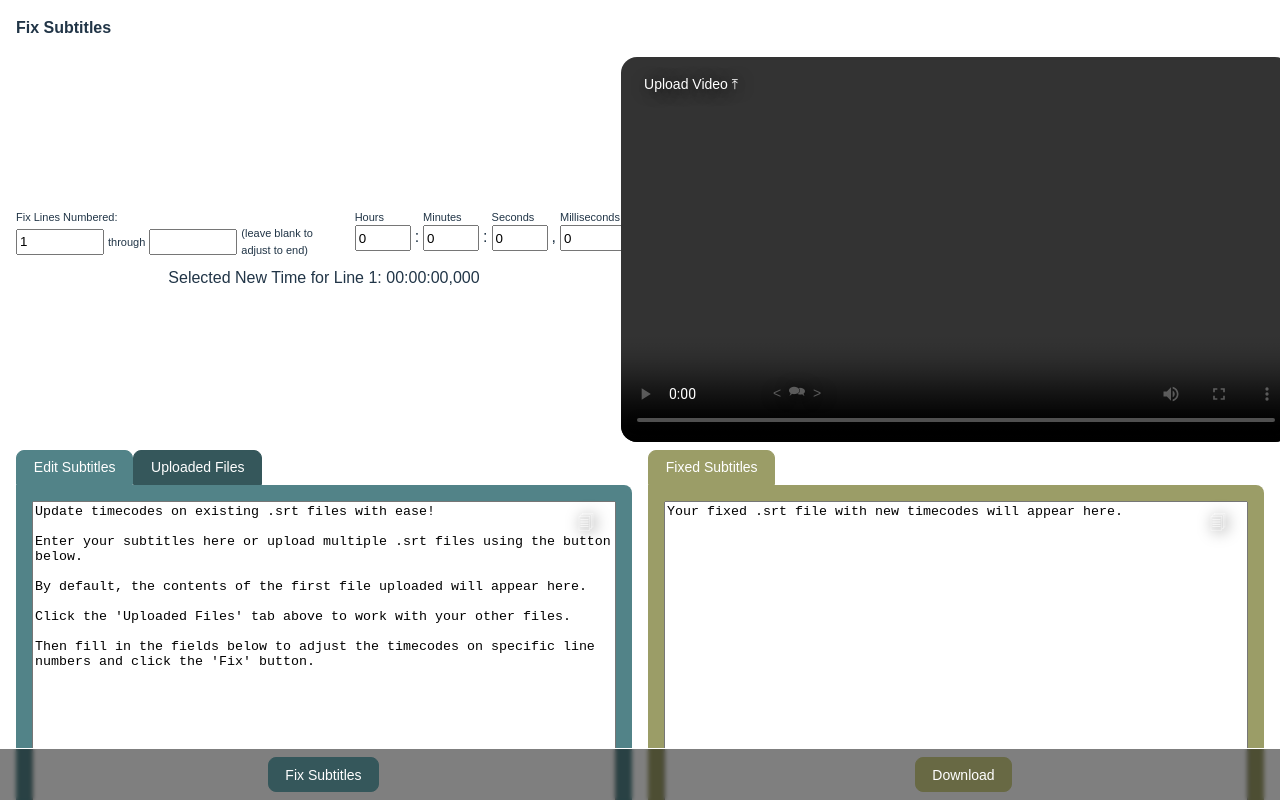
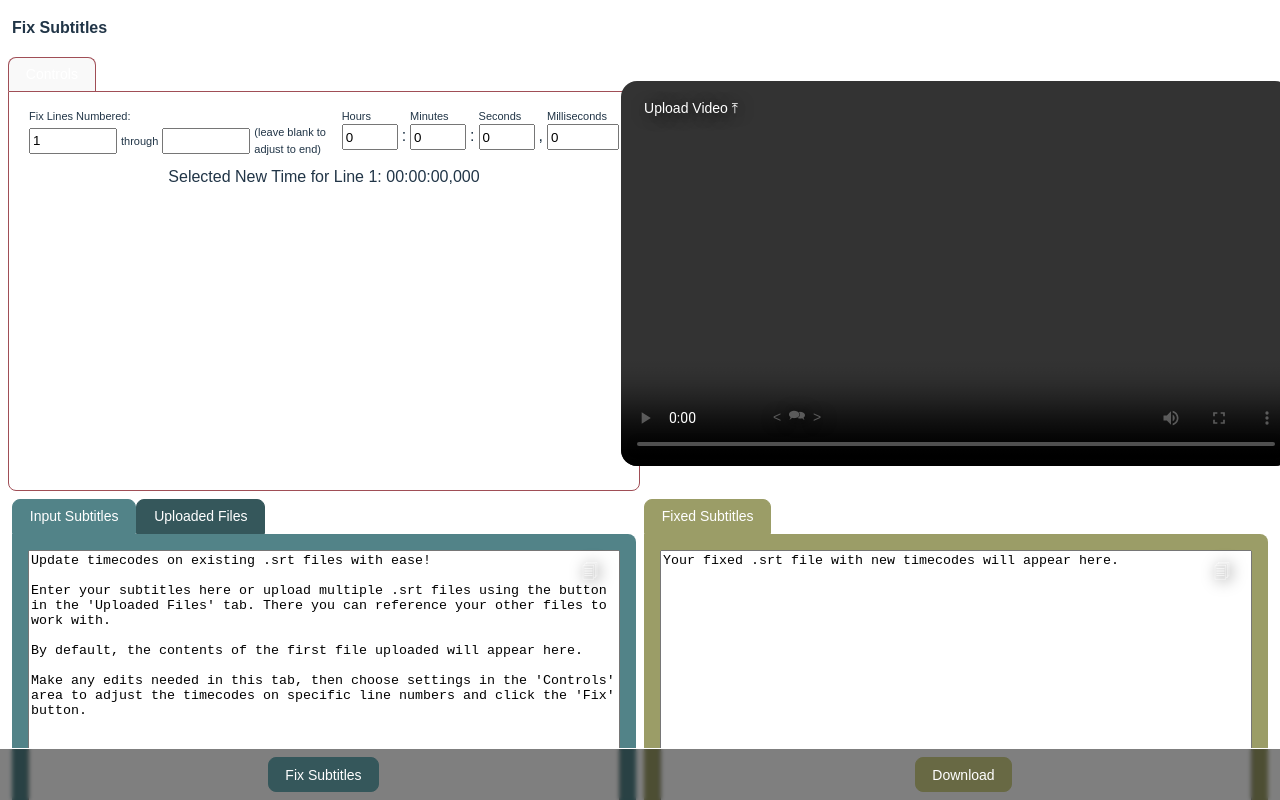
Before and after one commit to mrnolanhenry/srt-client, a React (Vite) app: page / in a window 1280 px wide. Shown: the top 800 px of the page. Built offline with nearby package versions, Linux system fonts and the light colour scheme.

Commit message:
styling and instructions update

```diff
--- a/src/App.css
+++ b/src/App.css
@@ -32,7 +32,7 @@
 }
 
 .padded-column {
-  padding: 0rem .5rem 0rem .5rem;
+  padding: 0rem .25rem 0rem .25rem;
 }
 
 .padded-row {
--- a/src/App.tsx
+++ b/src/App.tsx
@@ -2,23 +2,21 @@ import { useEffect, useRef, useState } from 'react';
 import './App.css';
 import Time from './classes/Time';
 import InputContainer from './components/InputContainer/InputContainer';
-import LineNumberControl from './components/LineNumberControl/LineNumberControl';
 import OutputContainer from './components/OutputContainer/OutputContainer';
 import StickyFooter from './components/StickyFooter/StickyFooter';
 import SubtitleFixer from './components/SubtitleFixer/SubtitleFixer';
-import TimeControl from './components/TimeControl/TimeControl';
 import VideoUploadAndPlayer from './components/VideoUploadAndPlayer/VideoUploadAndPlayer';
 import useDebounce from './hooks/useDebounce';
 import type { FileContent } from './interfaces/FileContent';
 import TimeUtils from './utilities/TimeUtils';
 import SubtitleUtils from './utilities/SubtitleUtils';
+import ControlsContainer from './components/ControlsContainer/ControlsContainer';
 
 function App() {
   const INSTRUCTIONS_TEXT = `Update timecodes on existing .srt files with ease!
-    \nEnter your subtitles here or upload multiple .srt files using the button below.
+    \nEnter your subtitles here or upload multiple .srt files using the button in the 'Uploaded Files' tab. There you can reference your other files to work with.
     \nBy default, the contents of the first file uploaded will appear here.
-    \nClick the 'Uploaded Files' tab above to work with your other files.
-    \nThen fill in the fields below to adjust the timecodes on specific line numbers and click the 'Fix' button.`;
+    \nMake any edits needed in this tab, then choose settings in the 'Controls' area to adjust the timecodes on specific line numbers and click the 'Fix' button.`;
   // TODO: Consider making textInputs a single string vs. string[]
   const [textInputs, setTextInputs] = useState<string[]>([INSTRUCTIONS_TEXT]);
   const [textOutput, setTextOutput] = useState<string>('Your fixed .srt file with new timecodes will appear here.');
@@ -178,35 +176,17 @@ function App() {
           <div className="flex-column full-width centered-column">
             <div className="section-row flex-row">
               <div id="controlColumn" className="flex-column centered-column">
-                <div className="section-row flex-row spaced-between-row full-width">
-                  <div className="flex-column padded-column">
-                    <LineNumberControl
+                <ControlsContainer
                   lineStartInput={lineStartInput}
-                      lineStopInput={lineStopInput}
-                      handleLineStartInputChange={handleLineStartInputChange}
-                      handleLineStopInputChange={handleLineStopInputChange}
-                    />
-                  </div>
-                  <div className="flex-column padded-column">
-                    <TimeControl
+                  lineStopInput={lineStopInput as number}
                   timeInput={timeInput}
-                      lineStartInput={lineStartInput}
                   handleHoursChange={handleHoursChange}
                   handleMinutesChange={handleMinutesChange}
                   handleSecondsChange={handleSecondsChange}
                   handleMillisecondsChange={handleMillisecondsChange}
+                  handleLineStartInputChange={handleLineStartInputChange}
+                  handleLineStopInputChange={handleLineStopInputChange}
                 />
-                  </div>
-                </div>
-                <div className="flex-row centered-row full-width">
-                  <div className="flex-column padded-column">
-                    <div className="flex-row centered-row">
-                      <div className="flex-column">
-                        <span>Selected New Time for Line {lineStartInput}: {TimeUtils.getDisplayTime(timeInput)}</span>
-                      </div>
-                    </div>
-                  </div>
-                </div>
               </div>
               <div id="videoContainerColumn" className="flex-column centered-column">
                 <VideoUploadAndPlayer
--- /dev/null
+++ b/src/components/ControlsContainer/ControlsContainer.css
@@ -0,0 +1,49 @@
+.controls-tab-content-row {
+  height: 400px;
+  box-sizing: border-box;
+  border-radius: 0 8px 8px 8px;
+  /* background-color: rgba(160, 78, 86, 1); */
+  border-color: rgba(160, 78, 86, 1);
+  border-style: solid;
+  border-width: 1px;
+}
+
+.controls-container-tab {
+  overflow: hidden;
+}
+
+.controls-container-tab button {
+    /* background-color: rgba(160, 78, 86, 1); */
+    float: left;
+    border-width: 1px 1px 0 1px;
+    border-color: rgba(160, 78, 86, 1);
+    border-style: solid;
+    -moz-border-radius: 0px;
+    -webkit-border-radius: 8px 8px 0px 0px;
+    border-radius: 8px 8px 0px 0px;
+    outline: none;
+}
+
+.controls-container-tab button:hover {
+  /* background-color: rgba(160, 78, 86, 1); */
+  border-color: rgba(160, 78, 86, 1);
+}
+
+.controls-container-tab button.active {
+  /* background-color: rgba(160, 78, 86, 1); */
+  border-color: rgba(160, 78, 86, 1);
+}
+
+.controls-container-tabcontent {
+  padding: 0;
+  height: 100%;
+}
+
+.inner-tabcontent-container {
+  height: 100%;
+  /* background-color: #3B3B3B; */
+}
+
+.padded-container {
+  padding: 16px;
+}
--- /dev/null
+++ b/src/components/ControlsContainer/ControlsContainer.tsx
@@ -0,0 +1,72 @@
+import './ControlsContainer.css';
+import { useState } from 'react';
+import LineNumberControl from '../LineNumberControl/LineNumberControl';
+import TimeControl from '../TimeControl/TimeControl';
+import TimeUtils from '../../utilities/TimeUtils';
+
+interface ControlsContainerProps {
+    lineStartInput: number;
+    lineStopInput: number;
+    timeInput: Date;
+    handleHoursChange: (event: any) => void;
+    handleMinutesChange: (event: any) => void;
+    handleSecondsChange: (event: any) => void;
+    handleMillisecondsChange: (event: any) => void;
+    handleLineStartInputChange: (event: any) => void;
+    handleLineStopInputChange: (event: any) => void;
+}
+
+const ControlsContainer = ({ lineStartInput, lineStopInput, timeInput, handleHoursChange, handleMinutesChange, handleSecondsChange, handleMillisecondsChange, handleLineStartInputChange, handleLineStopInputChange }: ControlsContainerProps) => {
+    const SUBTITLE_CONTROLS = "subtitleControls";
+
+    const [activeTab, setActiveTab] = useState<string>(SUBTITLE_CONTROLS);
+
+    return (
+        <>
+            <div className="flex-row">
+                <div className="controls-container-tab">
+                    <button className={`controls-container-tablinks ${activeTab === SUBTITLE_CONTROLS ? 'active' : ''}`} onClick={() => setActiveTab(SUBTITLE_CONTROLS)}>Controls</button>
+                </div>
+            </div>
+            <div className="flex-row controls-tab-content-row">
+                <div className="flex-column full-width">
+                    <div id="controlsSubtitles" className={`controls-container-tabcontent padded-container ${activeTab === SUBTITLE_CONTROLS ? '' : 'hidden'}`}>
+                        <div className="inner-tabcontent-container">
+                            <div className="section-row flex-row spaced-between-row full-width">
+                                <div className="flex-column padded-column">
+                                    <LineNumberControl
+                                        lineStartInput={lineStartInput}
+                                        lineStopInput={lineStopInput}
+                                        handleLineStartInputChange={handleLineStartInputChange}
+                                        handleLineStopInputChange={handleLineStopInputChange}
+                                    />
+                                </div>
+                                <div className="flex-column padded-column">
+                                    <TimeControl
+                                        timeInput={timeInput}
+                                        lineStartInput={lineStartInput}
+                                        handleHoursChange={handleHoursChange}
+                                        handleMinutesChange={handleMinutesChange}
+                                        handleSecondsChange={handleSecondsChange}
+                                        handleMillisecondsChange={handleMillisecondsChange}
+                                    />
+                                </div>
+                            </div>
+                            <div className="flex-row centered-row full-width">
+                                <div className="flex-column padded-column">
+                                    <div className="flex-row centered-row">
+                                        <div className="flex-column">
+                                            <span>Selected New Time for Line {lineStartInput}: {TimeUtils.getDisplayTime(timeInput)}</span>
+                                        </div>
+                                    </div>
+                                </div>
+                            </div>
+                        </div>
+                    </div>
+                </div>
+            </div>
+        </>
+    );
+};
+
+export default ControlsContainer;
--- a/src/components/InputContainer/InputContainer.tsx
+++ b/src/components/InputContainer/InputContainer.tsx
@@ -30,7 +30,7 @@ const InputContainer = ({ fileContents, scrollRef, textInputs, handleScroll, han
         <>
             <div className="flex-row">
                 <div className="input-container-tab">
-                    <button className={`input-container-tablinks ${activeTab === INPUT_SUBTITLES ? 'active' : ''}`} onClick={() => setActiveTab(INPUT_SUBTITLES)}>Edit Subtitles</button>
+                    <button className={`input-container-tablinks ${activeTab === INPUT_SUBTITLES ? 'active' : ''}`} onClick={() => setActiveTab(INPUT_SUBTITLES)}>Input Subtitles</button>
                     <button className={`input-container-tablinks ${activeTab === UPLOADED_FILES ? 'active' : ''}`} onClick={() => setActiveTab(UPLOADED_FILES)}>Uploaded Files</button>
                 </div>
             </div>
```
Lines whose indentation alone changed are shown as unchanged.
